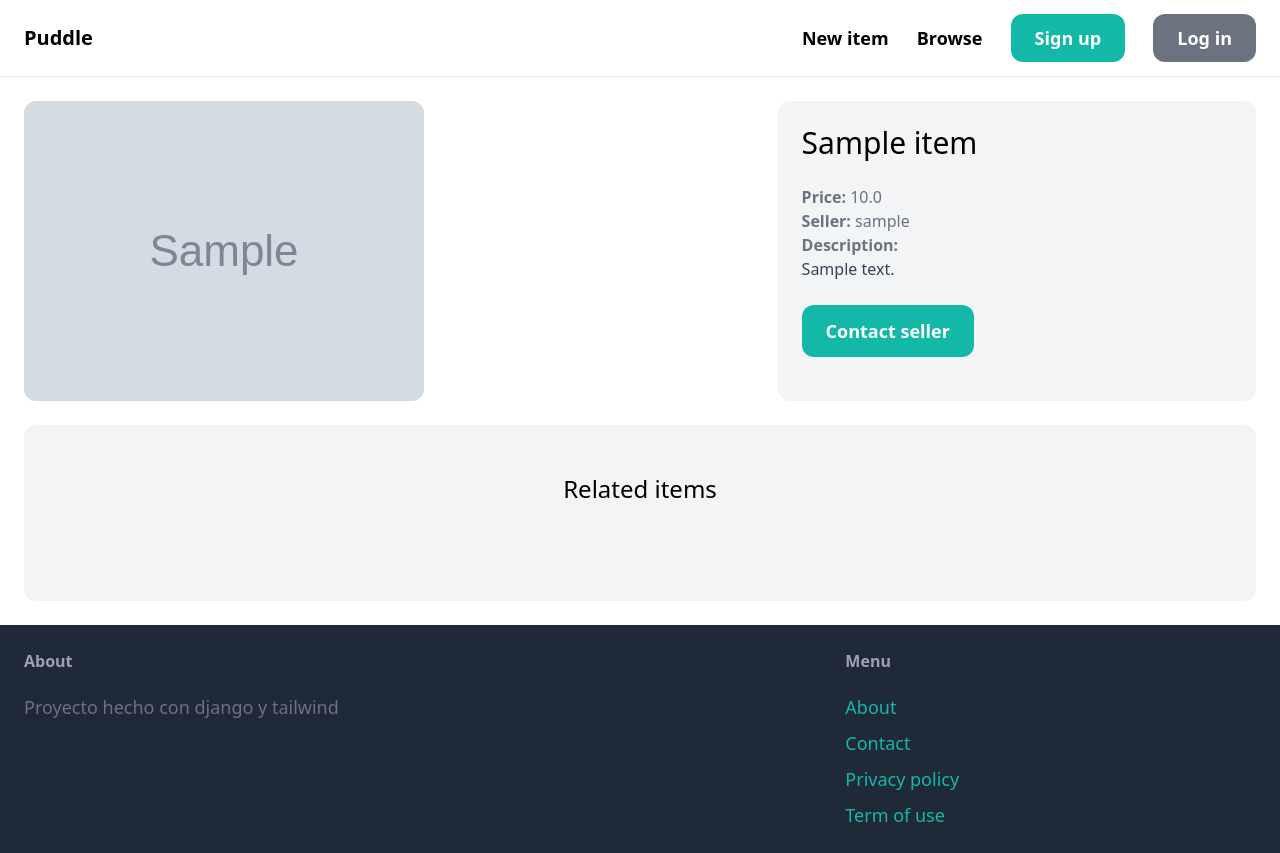
After one commit to vmarialuzm/django_online_marketplace, a Django app: page /items/1/ in a window 1280 px wide. The commit adds this page. Run offline with Django 5.2, Linux system fonts and the light colour scheme; tables that the repository leaves empty hold one stand-in row (values such as "Sample post"); grey boxes marked "Sample" are stand-in pictures; some libraries are stand-ins or nearby versions.

Commit message:
item detail

```diff
--- a/core/templates/core/index.html
+++ b/core/templates/core/index.html
@@ -9,7 +9,7 @@
         <div class="grid grid-cols-3 gap-3">
             {% for item in items %}
                 <div>
-                    <a href="#">
+                    <a href="{% url 'item:detail' item.id %}">
                         <div>
                             <img src="{{ item.image.url }}" class="rounded-t-xl">
                         </div>
--- /dev/null
+++ b/item/templates/item/detail.html
@@ -0,0 +1,47 @@
+{% extends 'core/base.html' %}
+
+{% block title %}{{ item.name }}{% endblock %}
+
+{% block content %}
+    <div class="grid grid-cols-5 gap-6">
+        <div class="col-span-3">
+            <img src="{{ item.image.url }}" class="rounded-xl">
+        </div>
+
+        <div class="col-span-2 p-6 bg-gray-100 rounded-xl">
+            <h1 class="mb-6 text-3xl">{{ item.name }}</h1>
+            <p class="text-gray-500"><strong>Price: </strong>{{ item.price }}</p>
+            <p class="text-gray-500"><strong>Seller: </strong>{{ item.created_by.username }}</p>
+
+            {% if item.description %}
+                <p class="text-gray-700">
+                    <strong class="text-gray-500">Description:</strong><br>
+                    {{ item.description }}
+                </p>
+            {% endif %}
+
+            <a href="#" class="inline-block mt-6 px-6 py-3 text-lg font-semibold bg-teal-500 text-white rounded-xl hover:bg-teal-700">Contact seller</a>
+        </div>
+    </div>
+
+    <div class="mt-6 px-6 py-12 bg-gray-100 rounded-xl">
+        <h2 class="mb-12 text-2xl text-center">Related items</h2>
+
+        <div class="grid grid-cols-3 gap-3">
+            {% for item in related_items %}
+                <div>
+                    <a href="{% url 'item:detail' item.id %}">
+                        <div>
+                            <img src="{{ item.image.url }}" class="rounded-t-xl">
+                        </div>
+
+                        <div class="p-6 bg-white rounded-b-xl">
+                            <h2 class="text-2xl">{{ item.name }}</h2>
+                            <p class="text-gray-500">Price: {{ item.price }}</p>
+                        </div>
+                    </a>
+                </div>
+            {% endfor %}
+        </div>
+    </div>
+{% endblock %}
--- /dev/null
+++ b/item/urls.py
@@ -0,0 +1,8 @@
+from django.urls import path
+from . import views
+
+app_name = 'item'
+
+urlpatterns = [
+    path('<int:pk>/', views.detail, name='detail')
+]
--- a/item/views.py
+++ b/item/views.py
@@ -1,3 +1,11 @@
-from django.shortcuts import render
+from django.shortcuts import render, get_object_or_404
+from .models import Item
 
-# Create your views here.
+def detail(request, pk):
+    item = get_object_or_404(Item, pk=pk)
+    related_items = Item.objects.filter(category=item.category, is_sold=False).exclude(pk=pk)[0:3]
+
+    return render(request, 'item/detail.html', {
+        'item': item,
+        'related_items': related_items
+    })
--- a/puddle/urls.py
+++ b/puddle/urls.py
@@ -1,12 +1,13 @@
 from django.conf import settings
 from django.conf.urls.static import static
 from django.contrib import admin
-from django.urls import path
+from django.urls import path, include
 
 from core.views import index, contact
 
 urlpatterns = [
     path('', index, name='index'),
+    path('items/', include('item.urls')),
     path('contact/', contact, name='contact'),
     path('admin/', admin.site.urls),
 ] + static(settings.MEDIA_URL, document_root=settings.MEDIA_ROOT)
```
